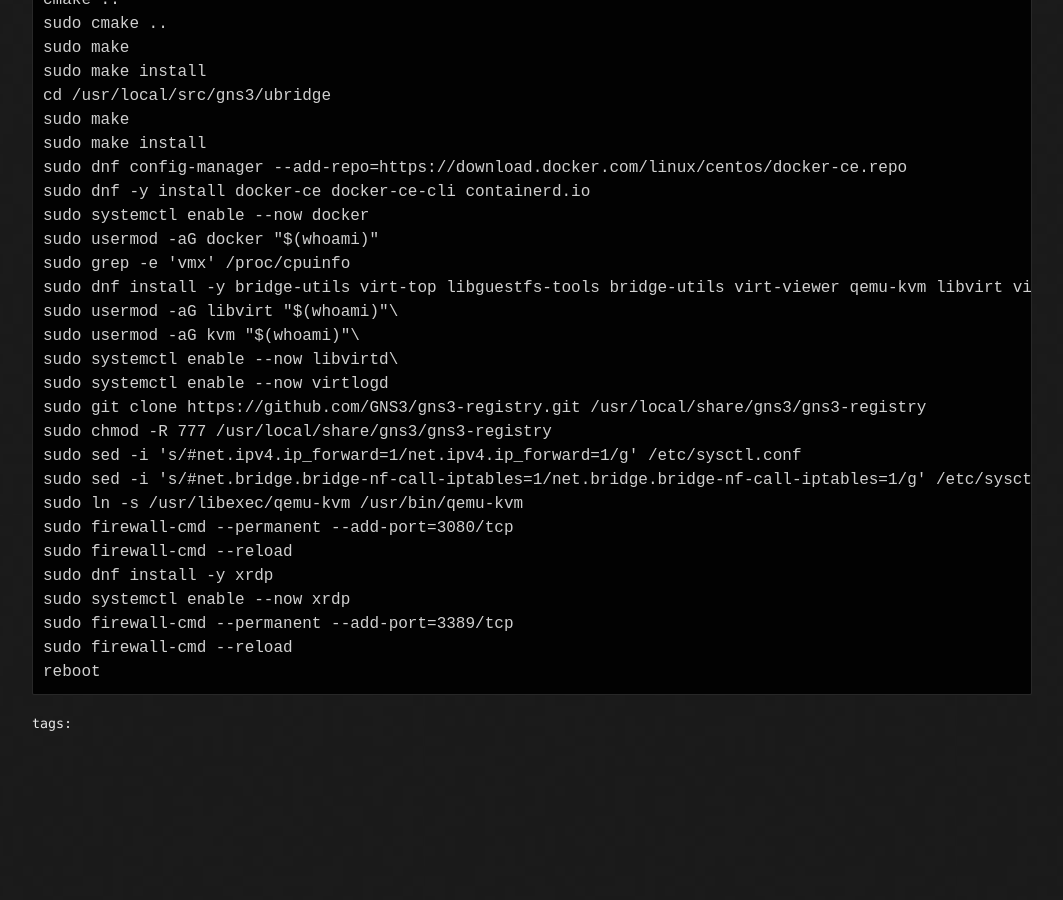
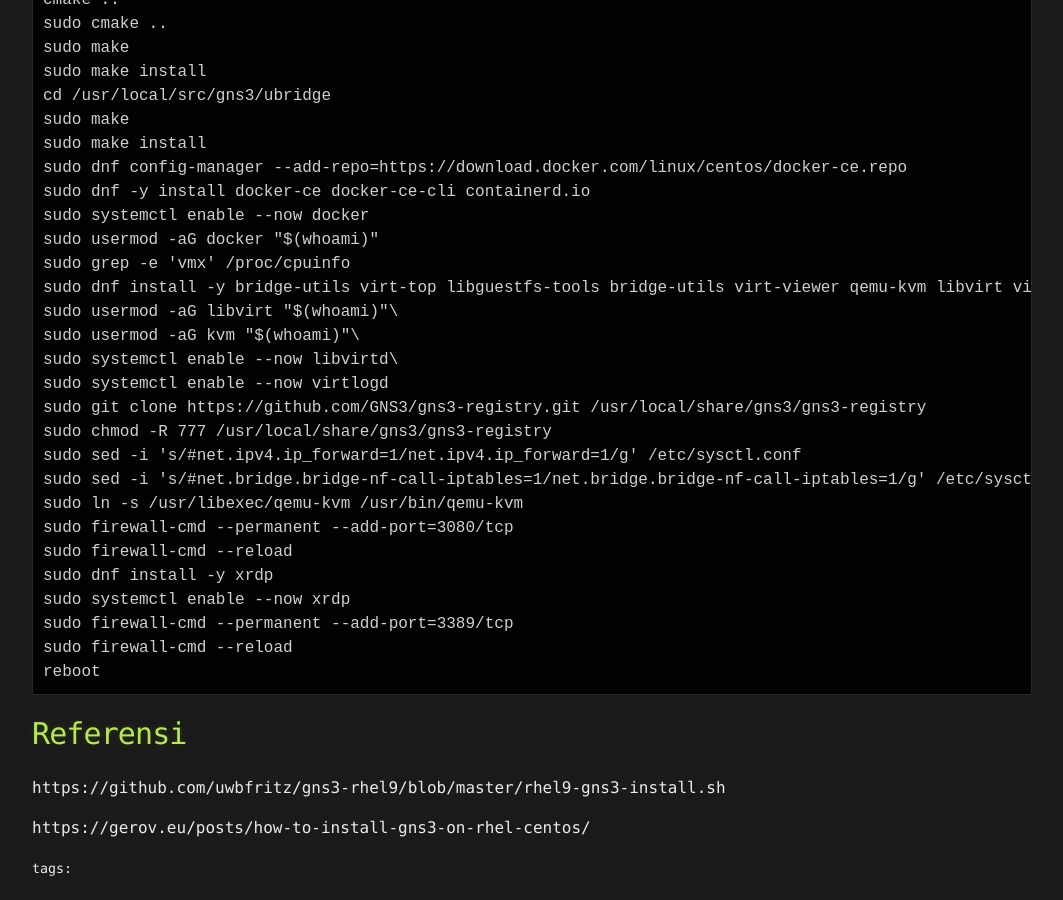
Before and after one commit to mmalikhidayatulloh/mmalikhidayatulloh.github.io, a Jekyll site: the page built from _posts/2025-01-05-Cara-Install-GNS3-di-Rocky-Linux-9.md, in a window 1280 px wide and 900 px high, scrolled down 1081 px. Shown: the whole window, without its empty margins (108-1171 px from the left). Built offline with Jekyll 4.4.1, drawn with Linux system fonts in a browser that asks for light colours; our own code applies the rules of GitHub Pages for plain Markdown files; before the commit the page ends 1836 px from its top, so only the background shows below that.

Commit message:
tambah referensi

````diff
--- a/_posts/2025-01-05-Cara-Install-GNS3-di-Rocky-Linux-9.md
+++ b/_posts/2025-01-05-Cara-Install-GNS3-di-Rocky-Linux-9.md
@@ -58,3 +58,8 @@
 sudo firewall-cmd --reload
 reboot
 ```
+
+# Referensi
+https://github.com/uwbfritz/gns3-rhel9/blob/master/rhel9-gns3-install.sh
+
+https://gerov.eu/posts/how-to-install-gns3-on-rhel-centos/
````
